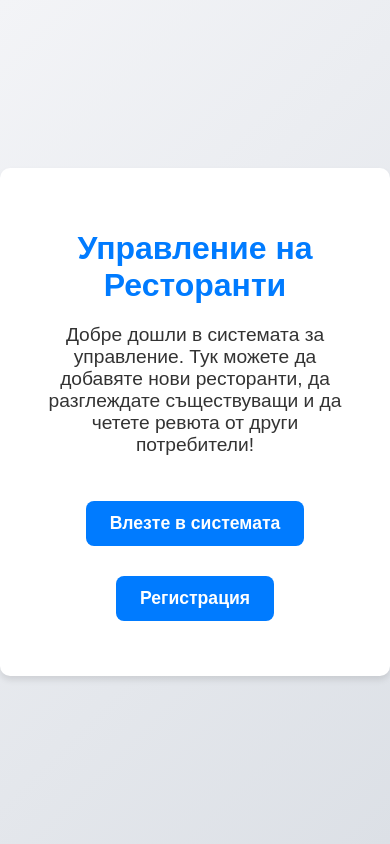
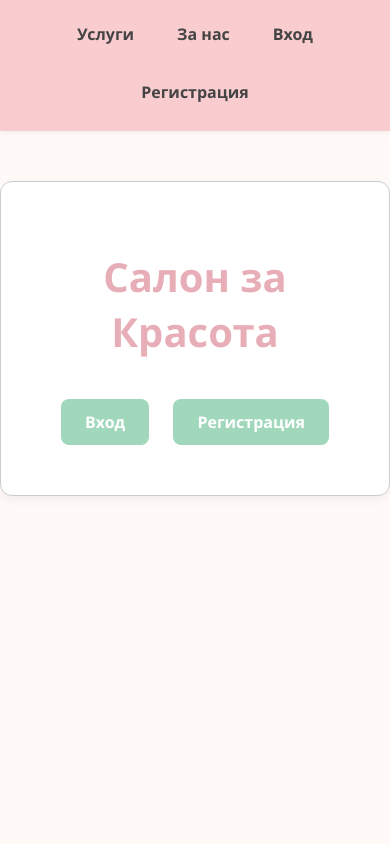
Before and after one commit to nia-pencheva/beauty-salon, a PHP site: page / in a window 390 px wide. Run offline with PHP 8.4, Linux system fonts and the light colour scheme.

Commit message:
Add styling to login,registration,index pages

```diff
--- a/index.php
+++ b/index.php
@@ -1,62 +1,105 @@
 <?php
 session_start();
-
-// Check if the user is logged in by verifying if 'user_id' exists in the session
 $is_logged_in = isset($_SESSION['id']) && $_SESSION['id'];
-
-// Check if the user is an admin
-//$is_admin = isset($_SESSION['role']) && $_SESSION['role'] === 'admin';
 ?>
 
 <!DOCTYPE html>
 <html lang="bg">
 <head>
     <meta charset="UTF-8">
-    <title>Управление на Ресторанти</title>
+    <title>Салон за Красота</title>
     <style>
+    /* 🎨 Color Palette Reference:
+        #f9cccf – Header
+        #e8aeb7 – Header buttons hover
+        #a1d8bb – Highlights/buttons
+        #7db89e – Button hover
+        #fff9f7 – Background main
+        #ffffff – Fields
+        #444444 – Text
+        #ccc – Borders
+    */
+
     body {
-            font-family: Arial, sans-serif;
+        font-family: 'Segoe UI', sans-serif;
         margin: 0;
         padding: 0;
+        background-color: #fff9f7;
+        color: #444444;
+    }
+
+    header {
+        background-color: #f9cccf;
+        padding: 15px 30px;
+        box-shadow: 0 2px 5px rgba(0,0,0,0.05);
+        position: sticky;
+        top: 0;
+        z-index: 1000;
+    }
+
+    .header-container {
+        display: flex;
+        justify-content: space-between;
+        align-items: center;
+        flex-wrap: wrap;
+    }
+
+    .logo img {
+        height: 48px;
+    }
+
+    .search-bar {
+        flex: 1;
         display: flex;
         justify-content: center;
+        padding: 10px 20px;
+    }
+
+    .search-bar input {
+        width: 100%;
+        max-width: 400px;
+        padding: 10px 15px;
+        border-radius: 6px;
+        border: 1px solid #ccc;
+        font-size: 1em;
+        background-color: #ffffff;
+    }
+
+    .nav-menu {
+        display: flex;
+        gap: 15px;
         align-items: center;
-            height: 100vh;
-            background: linear-gradient(135deg, #f3f4f7, #dce0e6);
-            color: #333;
+    }
+
+    .nav-menu a {
+        text-decoration: none;
+        color: #444444;
+        font-weight: 600;
+        padding: 8px 14px;
+        border-radius: 6px;
+        transition: background-color 0.3s ease;
+    }
+
+    .nav-menu a:hover {
+        background-color: #e8aeb7;
+        color: white;
     }
 
     .container {
+        max-width: 600px;
+        margin: 50px auto;
+        padding: 40px;
+        background-color: #ffffff;
+        border: 1px solid #ccc;
+        border-radius: 12px;
+        box-shadow: 0 4px 10px rgba(0, 0, 0, 0.05);
         text-align: center;
-            padding: 40px;
-            background: #ffffff;
-            border-radius: 10px;
-            box-shadow: 0 4px 6px rgba(0, 0, 0, 0.1);
-            width: 100%;
-            max-width: 500px;
     }
 
     h1 {
-            font-size: 2em;
+        font-size: 2.5em;
         margin-bottom: 20px;
-            color: #007bff;
-        }
-
-        a {
-            display: inline-block;
-            margin: 15px 10px;
-            padding: 12px 24px;
-            text-decoration: none;
-            color: #fff;
-            background-color: #007bff;
-            border-radius: 8px;
-            font-weight: bold;
-            transition: background-color 0.3s ease;
-            font-size: 1.1em;
-        }
-
-        a:hover {
-            background-color: #0056b3;
+        color: #e8aeb7;
     }
 
     .description {
@@ -64,43 +107,92 @@ $is_logged_in = isset($_SESSION['id']) && $_SESSION['id'];
         margin-bottom: 30px;
     }
 
+    a.button {
+        display: inline-block;
+        margin: 10px 10px;
+        padding: 12px 24px;
+        background-color: #a1d8bb;
+        color: #ffffff;
+        font-weight: bold;
+        text-decoration: none;
+        border-radius: 8px;
+        transition: background-color 0.3s ease;
+    }
+
+    a.button:hover {
+        background-color: #7db89e;
+    }
+
     .logout-message {
-            background-color: #d4edda;
-            color: #155724;
-            border: 1px solid #c3e6cb;
+        background-color: #eaf5ec;
+        color: #33691e;
+        border: 1px solid #c5e1a5;
         padding: 15px;
         margin: 20px auto;
-            text-align: center;
-            border-radius: 5px;
+        border-radius: 6px;
         width: 80%;
         max-width: 600px;
         font-size: 1.1em;
+    }
+
+    @media (max-width: 768px) {
+        .header-container {
+            flex-direction: column;
+            align-items: flex-start;
+        }
+
+        .search-bar {
+            width: 100%;
+            padding: 10px 0;
+        }
+
+        .nav-menu {
+            flex-wrap: wrap;
+            justify-content: center;
+            width: 100%;
+        }
+
+        .nav-menu a {
+            margin-bottom: 5px;
+        }
     }
     </style>
 </head>
 <body>
 
+    <!-- HEADER -->
+    <header>
+        <div class="header-container">
+
+            <div class="nav-menu">
+                <a href="#">Услуги</a>
+                <a href="#">За нас</a>
+                <?php if ($is_logged_in): ?>
+                    <a href="profile.php">Профил</a>
+                    <a href="logout.php">Изход</a>
+                <?php else: ?>
+                    <a href="login.php">Вход</a>
+                    <a href="register.php">Регистрация</a>
+                <?php endif; ?>
+            </div>
+        </div>
+    </header>
+
+    <!-- MAIN CONTENT -->
     <div class="container">
-        <h1>Управление на Ресторанти</h1>
-        <p class="description">Добре дошли в системата за управление.
-            Тук можете да добавяте нови ресторанти, да разглеждате съществуващи и да
-            четете ревюта от други потребители!</p>
+        <h1>Салон за Красота</h1>
+        <p class="description">
+        </p>
 
         <?php if (isset($_GET['logout']) && $_GET['logout'] == 'success'): ?>
-            <div class="logout-message">Вие излязохте успешно от системата.</div>
+            <div class="logout-message">Успешно излязохте от системата.</div>
         <?php endif; ?>
 
         <?php if (!$is_logged_in): ?>
-            <a href="login.php">Влезте в системата</a>
-            <a href="register.php">Регистрация</a>
+            <a href="login.php" class="button">Вход</a>
+            <a href="register.php" class="button">Регистрация</a>
         <?php else: ?>
-            <a href="listRestaurants.php">Списък с ресторанти</a>
-            <a href="checkReview.php">Преглед на ревю за ресторант</a>
-            <a href="addReview.php">Добави ревю за ресторант</a>
-
-
-            <br>
-            <a href="logout.php">Изход</a>
+            <a href="bookAppointment.php" class="button">Запази час</a>
         <?php endif; ?>
     </div>
 
```
Also changed, not shown: login.php (+56 -36 lines), register.php (+46 -31 lines), profile.php (added). Lines whose indentation alone changed are shown as unchanged.
